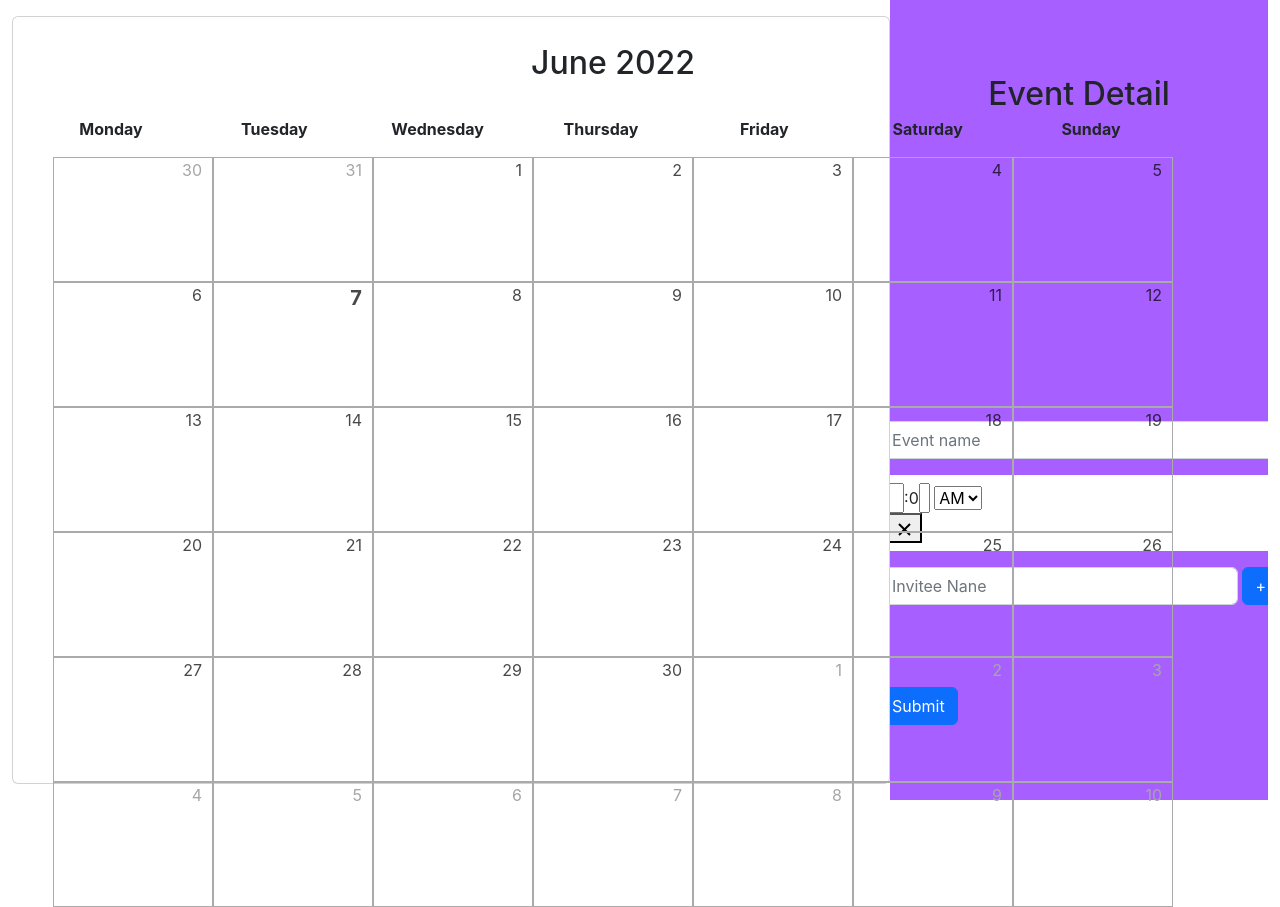
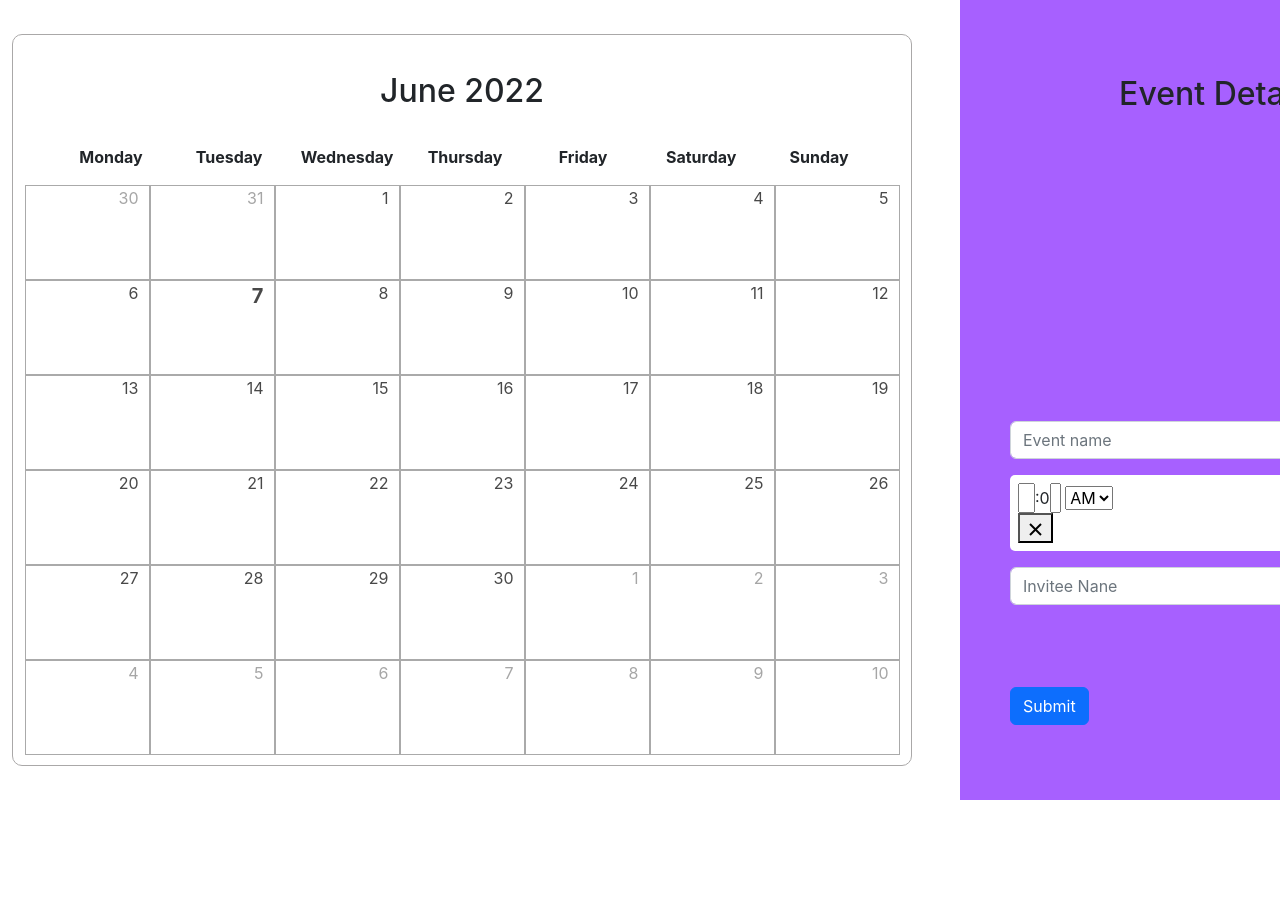
Before and after one commit to hanscristian3799/calendar-app, a React (Create React App) app: page / in a window 1280 px wide. After the commit the page ends 800 px from the top, so only its background shows below. Built offline with nearby package versions, Linux system fonts and the light colour scheme.

Commit message:
fix style

```diff
--- a/src/App.js
+++ b/src/App.js
@@ -6,7 +6,7 @@ import { Provider } from "react-redux";
 function App() {
   return (
     <Provider store={store}>
-      <div className="container-fluid d-flex justify-content-evenly vh-100">
+      <div className="container-fluid d-flex justify-content-evenly align-items-center vh-100">
         <Calendar />
         <Event />
       </div>
--- a/src/components/Calendar.js
+++ b/src/components/Calendar.js
@@ -18,7 +18,7 @@ const Calendar = () => {
   };
 
   return (
-    <div className="card my-3">
+    <div className="my-3 me-5">
       <div className="calendar d-flex flex-column align-items-center justify-content-center">
         <div className="calendar-header d-flex align-items-center justify-content-center">
           <h2>
--- a/src/index.css
+++ b/src/index.css
@@ -1,13 +1,15 @@
 body {
   margin: 0;
-  font-family: -apple-system, BlinkMacSystemFont, 'Segoe UI', 'Roboto', 'Oxygen',
-    'Ubuntu', 'Cantarell', 'Fira Sans', 'Droid Sans', 'Helvetica Neue',
+  overflow: auto;
+  font-family: -apple-system, BlinkMacSystemFont, "Segoe UI", "Roboto", "Oxygen",
+    "Ubuntu", "Cantarell", "Fira Sans", "Droid Sans", "Helvetica Neue",
     sans-serif;
   -webkit-font-smoothing: antialiased;
   -moz-osx-font-smoothing: grayscale;
+  position: fixed;
 }
 
 code {
-  font-family: source-code-pro, Menlo, Monaco, Consolas, 'Courier New',
+  font-family: source-code-pro, Menlo, Monaco, Consolas, "Courier New",
     monospace;
 }
--- a/src/style/calendar.css
+++ b/src/style/calendar.css
@@ -1,6 +1,9 @@
 .calendar {
-    width: 1200px;
+  width: 900px;
   /* height: 100vh; */
+  border: 1px solid #aaa8a8;
+  border-radius: 10px;
+  padding: 10px 0;
 }
 
 .calendar-header {
@@ -27,27 +30,27 @@
 }
 
 .calendar-day {
-    width: 160px;
-    height: 125px;
+  width: 125px;
+  height: 95px;
   border: 1px solid #aaa;
 }
 
 .calendar-day:hover {
-    background-color: rgba(0,0,0,.10);
+  background-color: rgba(0, 0, 0, 0.1);
   cursor: pointer;
 }
 
-.calendar-day  p {
+.calendar-day p {
   position: absolute;
   right: 10px;
   color: #a6a6a6;
 }
 
-.current  p {
+.current p {
   color: #000000b7;
 }
 
-.day-disabled:hover{
+.day-disabled:hover {
   cursor: auto;
 }
 
--- a/src/style/event.css
+++ b/src/style/event.css
@@ -1,6 +1,6 @@
-.event-container{
+.event-container {
   width: 500px;
-    background: #A760FF;
+  background: #a760ff;
   height: 100vh;
   overflow: auto;
 }
@@ -22,7 +22,7 @@
 .chip {
   background: #3e8bff;
   padding: 5px;
-    border-radius: 10px;
+  border-radius: 25px;
   color: #ffff;
 }
 
```
Also changed, not shown: 1 other file (tests, documents, lock files or other folders). Lines whose indentation alone changed are shown as unchanged.
